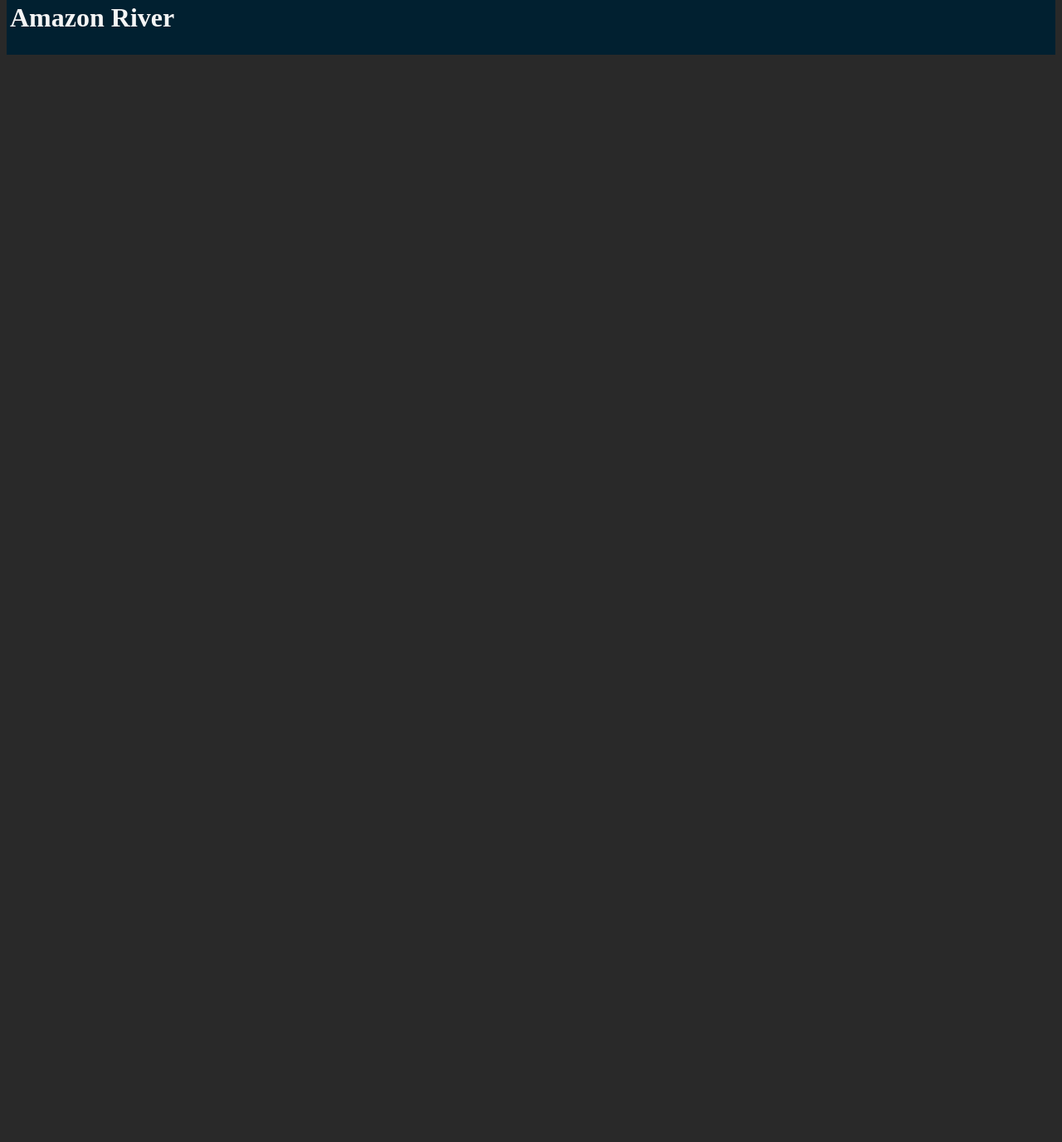
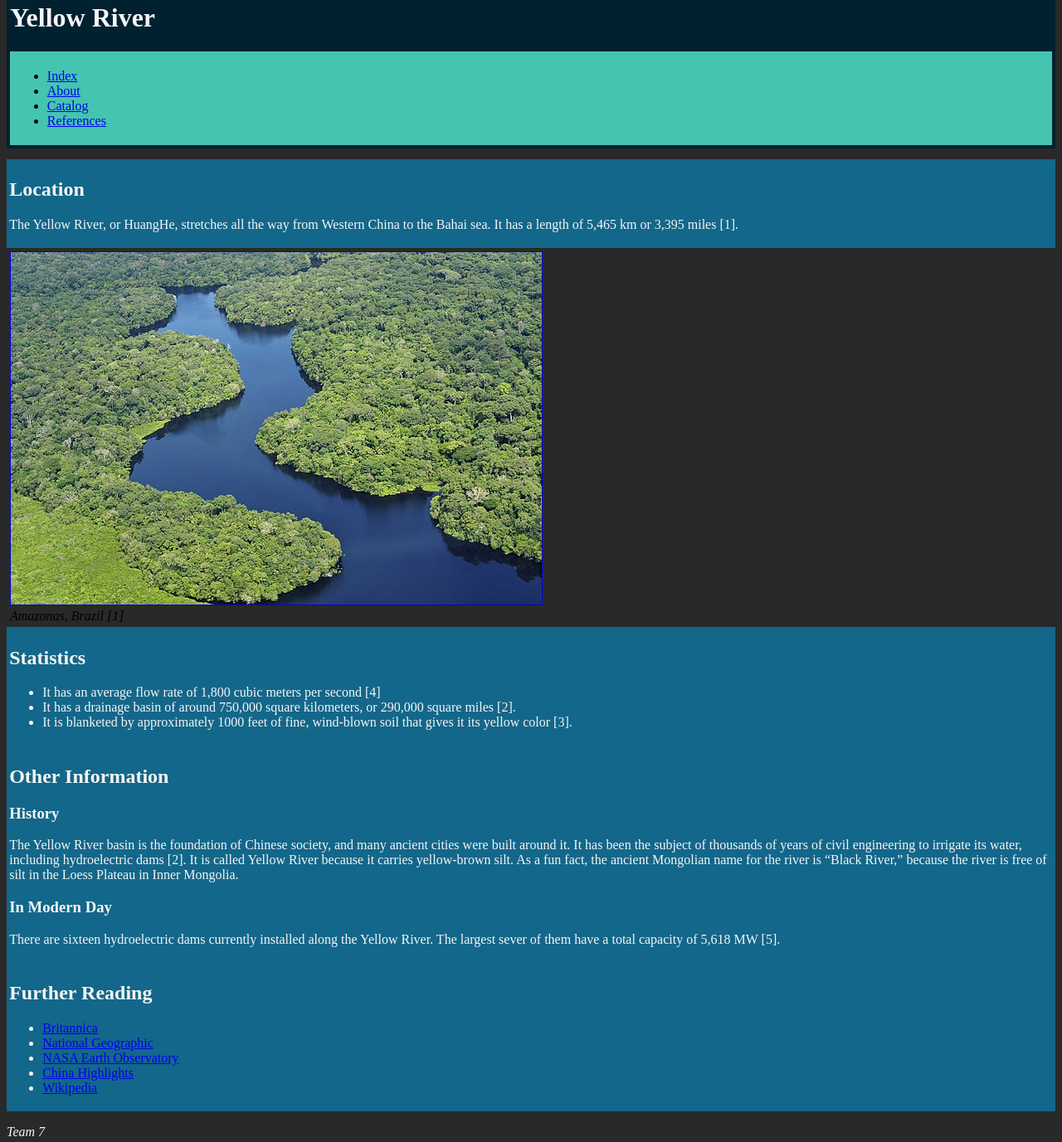
Before and after one commit to sebastianswms/cs3500-project, a plain HTML site: page rivers/yellow.html in a window 1280 px wide. Shown: the part 30-1407 px from the top of the page at 83% size. Before the commit the page ends 800 px from the top, so only its background shows below. Drawn offline with Linux system fonts and the light colour scheme.

Commit message:
updated the text of the Yellow River page

```diff
--- a/rivers/yellow.html
+++ b/rivers/yellow.html
@@ -3,10 +3,73 @@
 <head>
   <meta charset="utf-8">
   <link rel="stylesheet" href="../style.css"/>
-  <title>Amazon River</title>
+  <title>Yellow River</title>
 </head>
 <body>
 <header>
-  <h1>Amazon River</h1>
+  <h1>Yellow River</h1>
+
+  <nav> <!-- A simple list of navigation options to the main pages that are currently available -->
+    <ul>
+      <li><a href="../index.html">Index</a></li>
+      <li><a href="../about.html">About</a></li>
+      <li><a href="../catalog.html">Catalog</a></li>
+      <li><a href="../references.html">References</a></li>
+    </ul>
+  </nav>
 </header>
+
+<main>
+  <section>
+    <h2>Location</h2>
+    <p>The Yellow River, or HuangHe, stretches all the way from Western China to the Bahai sea. It has a length of 5,465 km or 3,395 miles [1].</p> <!-- Source: https://www.britannica.com/place/Amazon-River -->
+  </section>
+
+  <figure>
+    <a href="../images/amazon_large.jpg" target="_blank">
+      <img src="../images/amazon.jpg" alt="Amazon River" title="Amazon River"/>
+    </a>
+    <figcaption><em>Amazonas, Brazil [1]</em></figcaption> <!-- Source: https://commons.wikimedia.org/wiki/File:Amazon_CIAT_(3).jpg -->
+  </figure>
+
+  <section>
+    <h2>Statistics</h2>
+    <ul>
+      <li>It has an average flow rate of 1,800 cubic meters per second [4]</li> <!-- Source: https://www.chinahighlights.com/yellowriver/  -->
+      <li>It has a drainage basin of around 750,000 square kilometers, or 290,000 square miles [2].</li> <!-- Source: https://education.nationalgeographic.org/resource/huang-he-valley -->
+      <li>It is blanketed by approximately 1000 feet of fine, wind-blown soil that gives it its yellow color [3].</li> <!-- Source: https://earthobservatory.nasa.gov/world-of-change/YellowRiver  -->
+    </ul>
+  </section>
+
+  <section>
+    <h2>Other Information</h2>
+
+    <h3>History</h3>
+    <p>The Yellow River basin is the foundation of Chinese society, and many ancient cities were built around it.
+        It has been the subject of thousands of years of civil engineering to irrigate its water, including hydroelectric dams [2].
+        It is called Yellow River because it carries yellow-brown silt. As a fun fact, the ancient Mongolian name for the river is
+        “Black River,” because the river is free of silt in the Loess Plateau in Inner Mongolia.</p> <!-- Source: https://education.nationalgeographic.org/resource/huang-he-valley -->
+
+
+    <h3>In Modern Day</h3>
+    <p>There are sixteen hydroelectric dams currently installed along the Yellow River.
+        The largest sever of them have a total capacity of 5,618 MW [5].</p> <!-- Source: https://en.wikipedia.org/wiki/Yellow_River -->
+  </section>
+
+  <section>
+    <h2>Further Reading</h2>
+    <ul>
+      <li><a href="https://www.britannica.com/place/Yellow-River">Britannica</a></li>
+      <li><a href="https://education.nationalgeographic.org/resource/huang-he-valley">National Geographic</a></li>
+      <li><a href="https://earthobservatory.nasa.gov/world-of-change/YellowRiver">NASA Earth Observatory</a></li>
+      <li><a href="https://www.chinahighlights.com/yellowriver">China Highlights</a></li>
+      <li><a href="https://en.wikipedia.org/wiki/Yellow_River">Wikipedia</a></li>
+    </ul>
+  </section>
+</main>
+
+<footer>
+  <p><em>Team 7</em></p>
+</footer>
+</body>
 </html>
```
